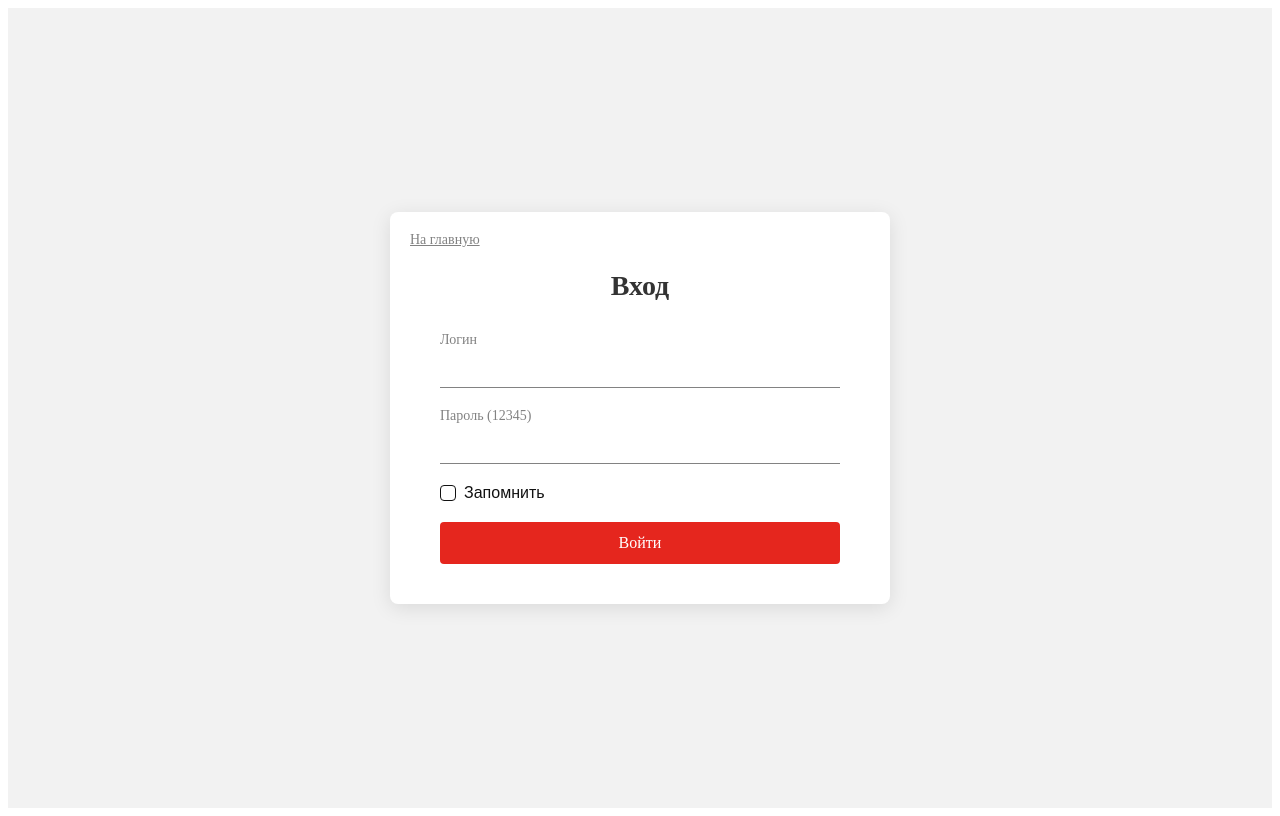
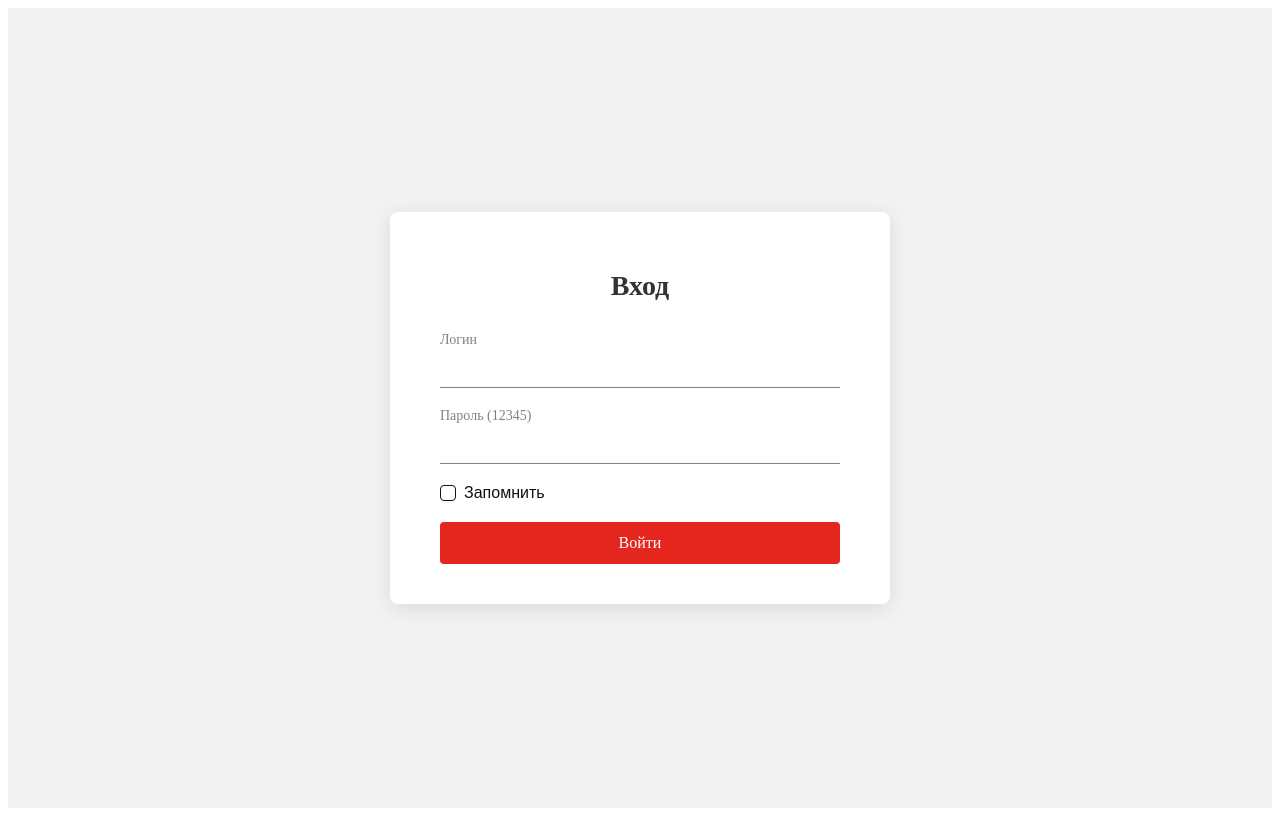
Before and after one commit to huesosmatbewchik-sudo/Matbewchik, a plain HTML site: page vxod.html in a window 1280 px wide. Drawn offline with Linux system fonts and the light colour scheme.

Commit message:
Update vxod.html

```diff
--- a/vxod.html
+++ b/vxod.html
@@ -9,7 +9,6 @@
 <body>
     <div class="page">
         <div class="box">
-            <a href="index.html" class="back">На главную</a>
             <h1 class="title">Вход</h1>
 
             <form action="log.html" method="GET">
```
